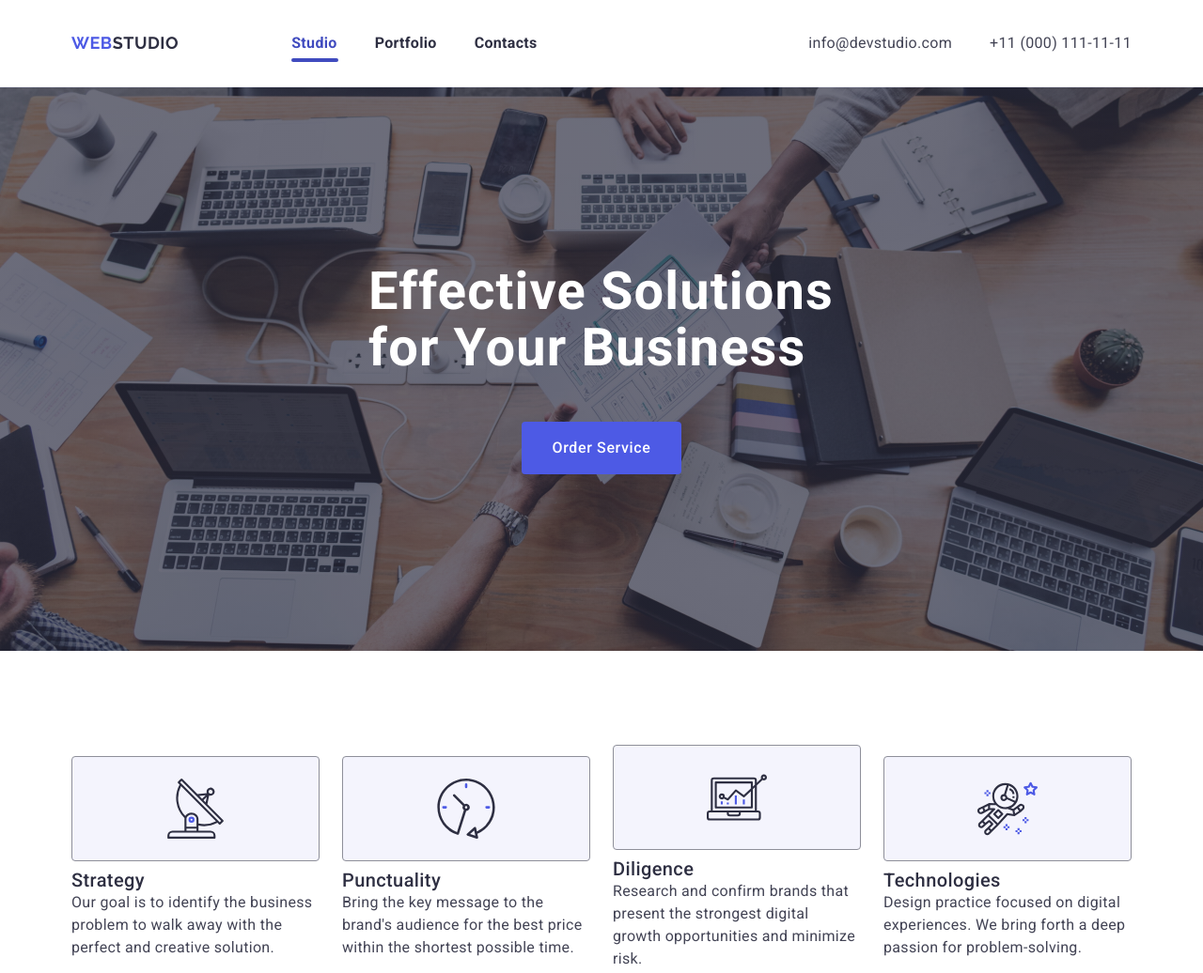
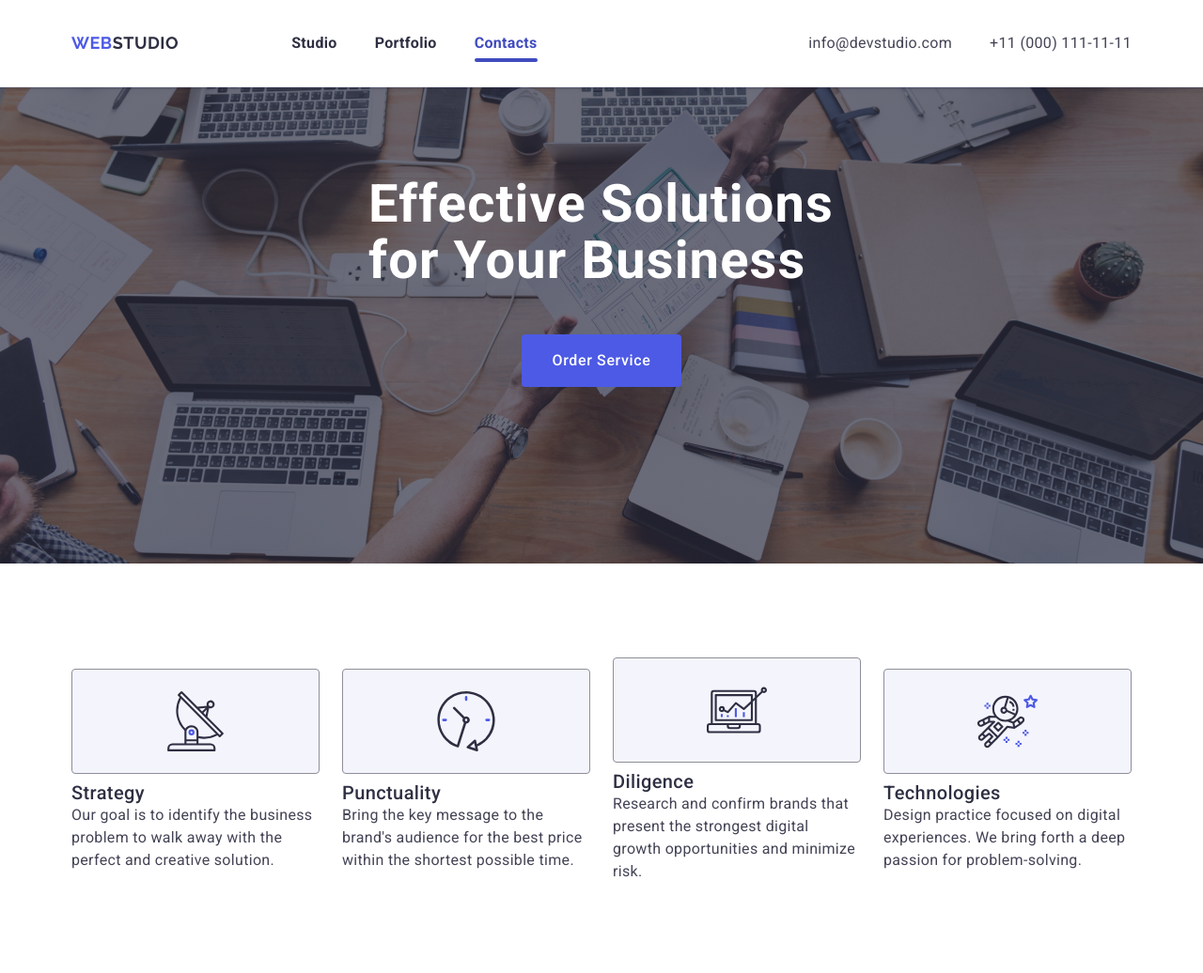
Before and after one commit to olesyamaniuk/WebStudio, a plain HTML site: page index.html in a window 1280 px wide. Shown: the top 1036 px of the page at 94% size. Drawn offline with nearby package versions, Linux system fonts and the light colour scheme.

Commit message:
update nav

```diff
--- a/css/styles.css
+++ b/css/styles.css
@@ -61,6 +61,12 @@ body {
 /* ============== /COMMON STYLES ============== */
 /* ============== HEADER STYLES ============== */
 .page-header {
+  position: fixed;
+  top: 0;
+  left: 0;
+  width: 100%;
+  z-index: 1000;
+  background-color: white;
   border-bottom: 1px solid #e7e9fc;
   box-shadow: 0px 2px 1px rgba(46, 47, 66, 0.08),
     0px 1px 1px rgba(46, 47, 66, 0.16), 0px 1px 6px rgba(46, 47, 66, 0.08);
@@ -184,8 +190,6 @@ body {
   font-weight: 700;
   line-height: 1.11;
   letter-spacing: 0.02em;
-  /* margin-left: auto; */
-  /* margin-right: auto; */
   text-transform: capitalize;
   text-align: center;
   margin-bottom: 8px;
@@ -783,9 +787,6 @@ textarea.review-form-message {
   letter-spacing: 0.02em;
   text-transform: capitalize;
 }
-.menu-navigation-studio-mobile-navig {
-  color: #404bbf;
-}
 .menu-navigation-studio-mobile-navig:active {
   text-decoration: underline;
 }
@@ -843,7 +844,8 @@ textarea.review-form-message {
   color: #404bbf;
 }
 .menu-addres-list-link-mobile-navig:hover,
-.menu-addres-list-link-mobile-navig:focus {
+.menu-addres-list-link-mobile-navig:focus,
+.menu-addres-list-link-mobile-navig:active {
   color: #404bbf;
 }
 .social-list-link-mobile:hover,
@@ -887,7 +889,6 @@ textarea.review-form-message {
     display: flex;
     gap: 40px;
   }
-
   .menu-item {
     display: flex;
     color: #2e2f42;
@@ -901,33 +902,28 @@ textarea.review-form-message {
     padding: 24px 0;
     color: var(--NAVY-BLUE, #2e2f42);
     transition: color 250ms cubic-bezier(0.4, 0, 0.2, 1);
+    position: relative;
   }
-  .menu-link:hover,
-  .menu-link:focus {
-    color: #404bbf;
-  }
-  .menu-studio {
-    position: relative;
-    color: #404bbf;
-  }
-  .menu-studio:active {
-    text-decoration: underline;
-  }
-  .menu-studio:hover,
-  .menu-studio:focus {
-    color: #404bbf;
-  }
-  .menu-studio::after {
+  .menu-link::after {
     position: absolute;
-    display: flex;
+    display: block;
     left: 0;
     bottom: 16px;
     content: "";
-    width: 50px;
+    width: 0;
     height: 4px;
     border-radius: 2px;
     background: #404bbf;
+    transition: width 0.3s ease;
   }
+  .menu-link.active::after {
+    width: 100%;
+  }
+
+  .menu-link.active {
+    color: #404bbf;
+  }
+
   .logo-link {
     margin-right: 120px;
   }
--- a/index.html
+++ b/index.html
@@ -26,13 +26,13 @@
           >
           <ul class="menu">
             <li class="menu-item">
-              <a class="menu-link menu-studio" href="./index.html">Studio</a>
+              <a href="#hero" class="menu-link">Studio</a>
             </li>
             <li class="menu-item">
-              <a href="#portfolio" class="menu-link" href="">Portfolio</a>
+              <a href="#portfolio" class="menu-link">Portfolio</a>
             </li>
             <li class="menu-item">
-              <a href="#footer" class="menu-link" href="">Contacts</a>
+              <a href="#footer" class="menu-link">Contacts</a>
             </li>
           </ul>
         </nav>
@@ -75,7 +75,7 @@
             <li class="menu-item-mobile">
               <a
                 class="menu-navigation-studio-mobile-navig menu-addres-list-link-mobile-navig"
-                href="#header"
+                href="#hero"
                 >Studio</a
               >
             </li>
@@ -747,7 +747,6 @@
         <p class="review-form-description">
           Leave your contacts and we will call you back
         </p>
-
         <form class="review-form">
           <div class="review-form-field-wrapper">
             <label class="review-form-field-label" for="user-name">
@@ -904,6 +903,39 @@
           backdrop.classList.remove("is-open");
         }
       });
+      // //
+      document.addEventListener("scroll", function () {
+        const sections = document.querySelectorAll("section");
+        const footer = document.querySelector("footer");
+        const navLinks = document.querySelectorAll(".menu-link");
+        let currentSection = "";
+
+        sections.forEach((section) => {
+          const sectionTop = section.offsetTop;
+          const sectionHeight = section.clientHeight;
+
+          if (
+            pageYOffset >= sectionTop - sectionHeight / 3 &&
+            pageYOffset < sectionTop + sectionHeight - sectionHeight / 3
+          ) {
+            currentSection = section.getAttribute("id");
+          }
+        });
+
+        const footerTop = footer.offsetTop;
+        const scrollPosition = window.innerHeight + window.pageYOffset;
+
+        if (scrollPosition >= footerTop) {
+          currentSection = "footer";
+        }
+
+        navLinks.forEach((link) => {
+          link.classList.remove("active");
+          if (link.getAttribute("href") === `#${currentSection}`) {
+            link.classList.add("active");
+          }
+        });
+      });
     </script>
   </body>
 </html>
```
